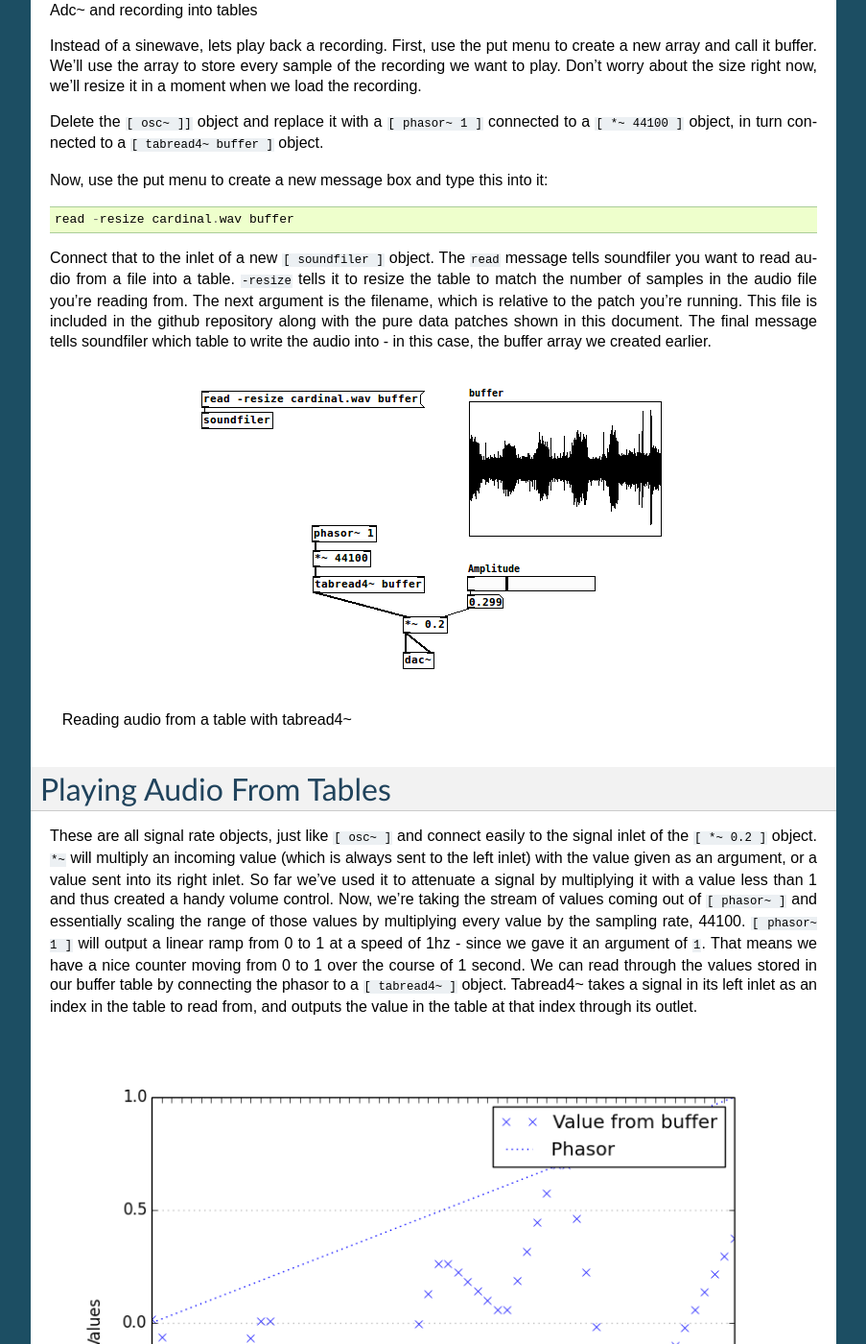
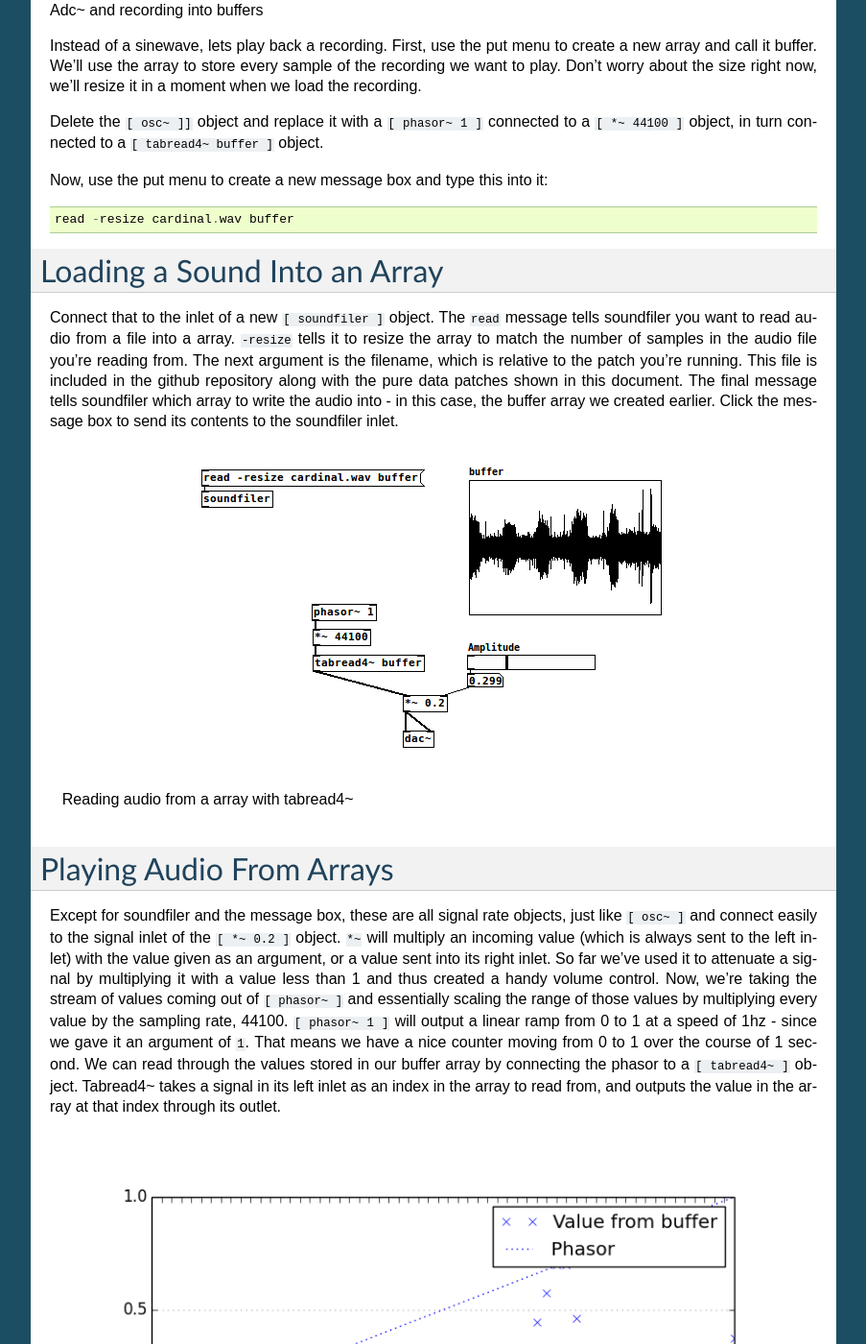
Before and after one commit to hecanjog/pdintro, a Sphinx documentation site: the page built from source/first.rst, in a window 1280 px wide and 1400 px high, scrolled down 6227 px. Shown: the whole window at 96% size, without its empty margins (198-1101 px from the left). Built offline with Sphinx 7.4.7, drawn with Linux system fonts in a browser that asks for light colours; formulas are drawn with MathJax 3; some of the changed text lies outside the part shown.

Commit message:
add stubs for more buffer playback stuff

```diff
--- a/source/first.rst
+++ b/source/first.rst
@@ -219,7 +219,7 @@
 The rest of this workshop will build on and continue to revisit the fundementals touched on above, but now we're going to get into
 practical examples of use and build a little software instrument together.
 
-Adc~ and recording into tables
+Adc~ and recording into buffers
 
 Instead of a sinewave, lets play back a recording. First, use the put menu to create a new
 array and call it buffer. We'll use the array to store every sample of the recording we want
@@ -235,33 +235,39 @@
 
     read -resize cardinal.wav buffer
 
+Loading a Sound Into an Array
+=============================
+
 Connect that to the inlet of a new ``[ soundfiler ]`` object. The ``read`` message tells
-soundfiler you want to read audio from a file into a table. ``-resize`` tells it to resize
-the table to match the number of samples in the audio file you're reading from. The next
+soundfiler you want to read audio from a file into a array. ``-resize`` tells it to resize
+the array to match the number of samples in the audio file you're reading from. The next
 argument is the filename, which is relative to the patch you're running. This file is
 included in the github repository along with the pure data patches shown in this document.
-The final message tells soundfiler which table to write the audio into - in this case, the
-buffer array we created earlier.
+The final message tells soundfiler which array to write the audio into - in this case, the
+buffer array we created earlier. Click the message box to send its contents to the soundfiler
+inlet.
 
 .. figure:: buffer1.png
    :align: center
 
-   Reading audio from a table with tabread4~
+   Reading audio from a array with tabread4~
 
-Playing Audio From Tables
+
+Playing Audio From Arrays
 =========================
 
-These are all signal rate objects, just like ``[ osc~ ]`` and connect easily to the
-signal inlet of the ``[ *~ 0.2 ]`` object. ``*~`` will multiply an incoming value (which
-is always sent to the left inlet) with the value given as an argument, or a value sent
-into its right inlet. So far we've used it to attenuate a signal by multiplying it with a
-value less than 1 and thus created a handy volume control. Now, we're taking the stream of values
-coming out of ``[ phasor~ ]`` and essentially scaling the range of those values by multiplying
-every value by the sampling rate, 44100. ``[ phasor~ 1 ]`` will output a linear ramp from 0 to 1
+Except for soundfiler and the message box, these are all signal rate objects, just like
+``[ osc~ ]`` and connect easily to the signal inlet of the ``[ *~ 0.2 ]`` object.
+``*~`` will multiply an incoming value (which is always sent to the left inlet) with
+the value given as an argument, or a value sent into its right inlet. So far we've used
+it to attenuate a signal by multiplying it with a value less than 1 and thus created a
+handy volume control. Now, we're taking the stream of values coming out of ``[ phasor~ ]``
+and essentially scaling the range of those values by multiplying every value by the sampling
+rate, 44100. ``[ phasor~ 1 ]`` will output a linear ramp from 0 to 1
 at a speed of 1hz - since we gave it an argument of ``1``. That means we have a nice counter
 moving from 0 to 1 over the course of 1 second. We can read through the values stored in our
-buffer table by connecting the phasor to a ``[ tabread4~ ]`` object. Tabread4~ takes a signal
-in its left inlet as an index in the table to read from, and outputs the value in the table
+buffer array by connecting the phasor to a ``[ tabread4~ ]`` object. Tabread4~ takes a signal
+in its left inlet as an index in the array to read from, and outputs the value in the array
 at that index through its outlet.
 
 .. figure:: phasor.png
@@ -269,21 +275,63 @@
 
    A phasor used as an index to look up values in a buffer
 
-Signal math
+Signal math - relating playback speed to playback range & using it for pitch shifting
 
-expr~
+.. figure:: control_speed.png
+   :align: center
 
-s/r/s~/r~/throw~/catch~ and routing
+   Using control rate objects to calculate playback speeds
+
+Shorthand signal math with expr~
+
+.. figure:: control_signal.png
+   :align: center
+
+   Using control rate objects to calculate playback speeds
+
+Tidy up patches with s/r/s~/r~/throw~/catch~ and routing
+
+.. figure:: control_routing.png
+   :align: center
+
+   Using s~/r~ and s/r to route data and automatically document your code
+
+Create random numbers with random and expr
+
+.. figure:: control_random.png
+   :align: center
+
+   Two methods of generating random ranges of numbers at control rate
+
+Create random numbers with noise~, samphold~, expr~ and phasor~
+
+.. figure:: signal_random.png
+   :align: center
+
+   Using samphold~ as a periodic random number generator driven by noise~
+
+Simplify the patch with abstractions
+
+.. figure:: rand_abstraction.png
+   :align: center
+
+   A small signal rate random number generator
+
+.. figure:: play_abs.png
+   :align: center
+
+   A fairly general purpose buffer playback abstraction
+
+.. figure:: play_rand.png
+   :align: center
+
+   Reducing clutter and improving modularity with abstractions
 
 
 
-Loading a sound into a table
+Advanced buffer playback - basic granular techniques
 
-Random numbers
-
-Advanced table playback
-
-Abstractions
+Abstractions and arguments - grain playback objects
 
 Resources
 =========
```
Also changed, not shown: source/control_random.png (added), source/control_routing.png (added), source/control_signal.png (added), source/control_speed.png (added), source/play_abs.png (added), source/play_rand.png (added), source/rand_abstraction.png (added), source/signal_random.png (added), 3 other files.
